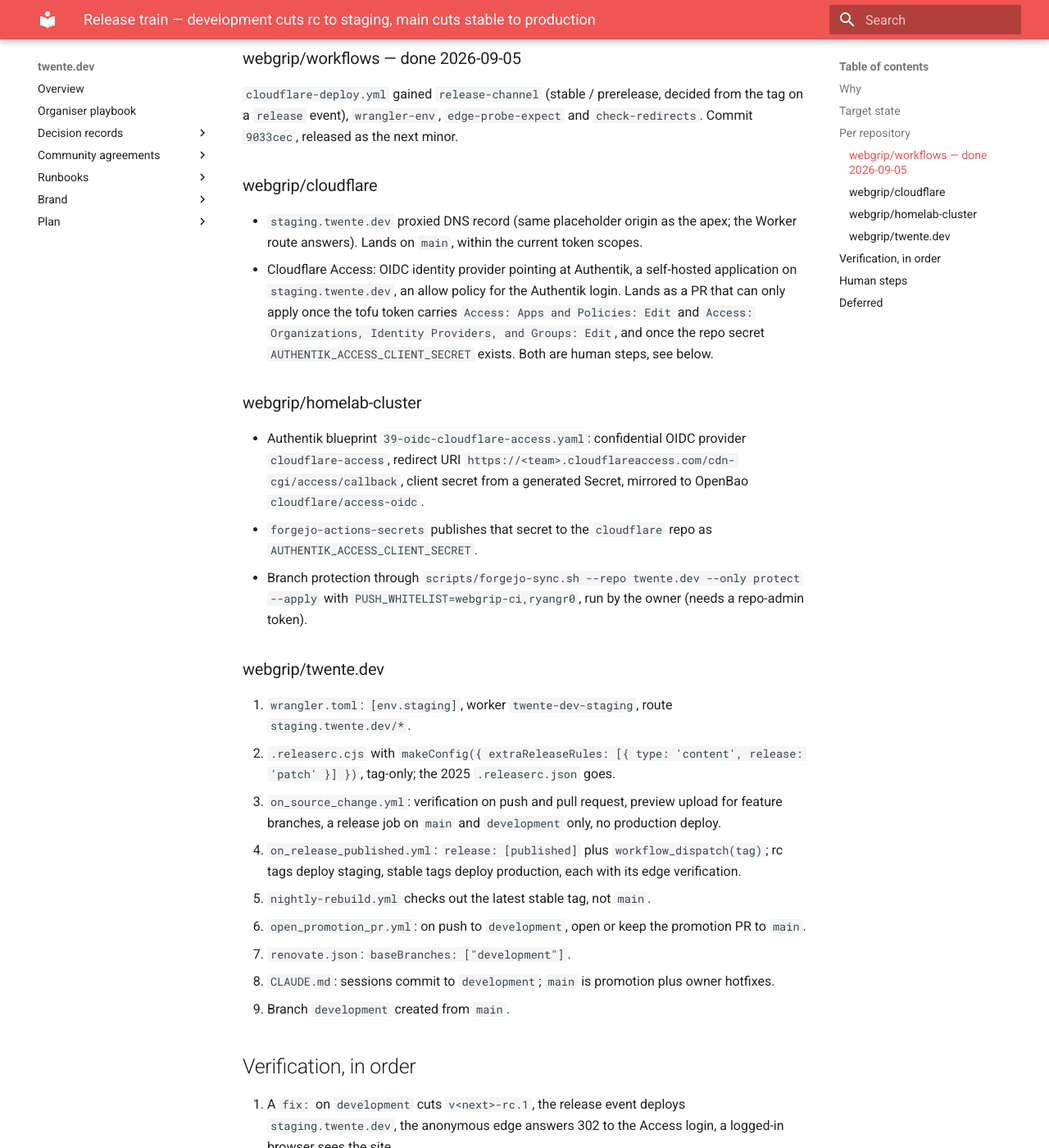
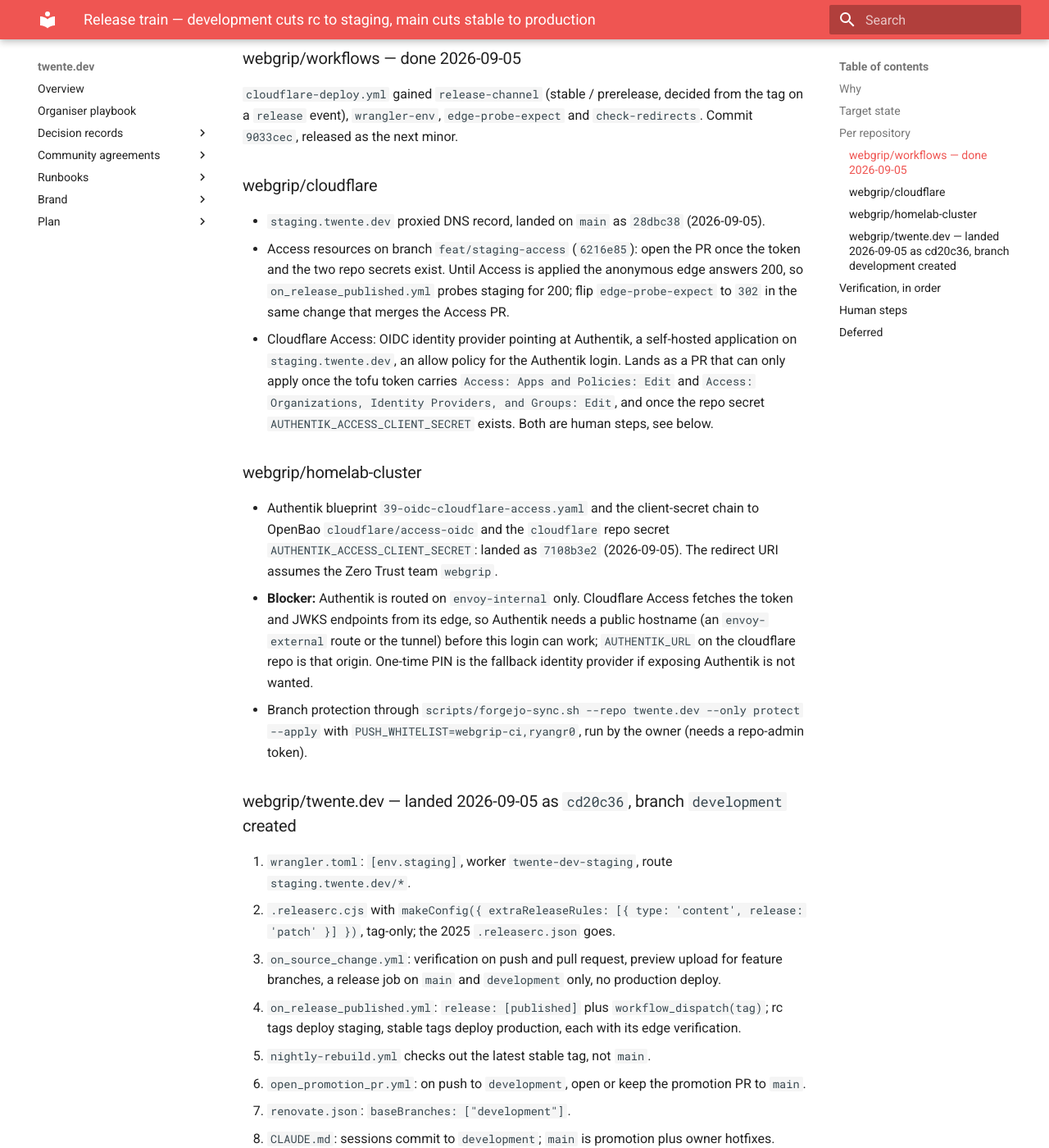
Before and after one commit to webgrip/twente.dev, an MkDocs documentation site: the page built from docs/plan/release-train.md, in a window 1280 px wide and 1400 px high, scrolled down 1140 px. Shown: the whole window at 82% size. Built offline with MkDocs 1.6.1 and Material for MkDocs 9.7.7, drawn with Linux system fonts in a browser that asks for light colours; some of the changed text lies outside the part shown.

Commit message:
docs(release): stand van de uitrol, de Authentik-blokkade en de staging-probe
Co-Authored-By: Claude Fable 5.1 <noreply@anthropic.com>

```diff
--- a/docs/plan/release-train.md
+++ b/docs/plan/release-train.md
@@ -33,8 +33,11 @@ released as the next minor.
 
 ### webgrip/cloudflare
 
-- `staging.twente.dev` proxied DNS record (same placeholder origin as the apex; the Worker route
-  answers). Lands on `main`, within the current token scopes.
+- `staging.twente.dev` proxied DNS record, landed on `main` as `28dbc38` (2026-09-05).
+- Access resources on branch `feat/staging-access` (`6216e85`): open the PR once the token and the
+  two repo secrets exist. Until Access is applied the anonymous edge answers 200, so
+  `on_release_published.yml` probes staging for 200; flip `edge-probe-expect` to `302` in the same
+  change that merges the Access PR.
 - Cloudflare Access: OIDC identity provider pointing at Authentik, a self-hosted application on
   `staging.twente.dev`, an allow policy for the Authentik login. Lands as a PR that can only apply
   once the tofu token carries `Access: Apps and Policies: Edit` and
@@ -43,15 +46,17 @@ released as the next minor.
 
 ### webgrip/homelab-cluster
 
-- Authentik blueprint `39-oidc-cloudflare-access.yaml`: confidential OIDC provider `cloudflare-access`,
-  redirect URI `https://<team>.cloudflareaccess.com/cdn-cgi/access/callback`, client secret from a
-  generated Secret, mirrored to OpenBao `cloudflare/access-oidc`.
-- `forgejo-actions-secrets` publishes that secret to the `cloudflare` repo as
-  `AUTHENTIK_ACCESS_CLIENT_SECRET`.
+- Authentik blueprint `39-oidc-cloudflare-access.yaml` and the client-secret chain to OpenBao
+  `cloudflare/access-oidc` and the `cloudflare` repo secret `AUTHENTIK_ACCESS_CLIENT_SECRET`:
+  landed as `7108b3e2` (2026-09-05). The redirect URI assumes the Zero Trust team `webgrip`.
+- **Blocker:** Authentik is routed on `envoy-internal` only. Cloudflare Access fetches the token and
+  JWKS endpoints from its edge, so Authentik needs a public hostname (an `envoy-external` route or
+  the tunnel) before this login can work; `AUTHENTIK_URL` on the cloudflare repo is that origin.
+  One-time PIN is the fallback identity provider if exposing Authentik is not wanted.
 - Branch protection through `scripts/forgejo-sync.sh --repo twente.dev --only protect --apply`
   with `PUSH_WHITELIST=webgrip-ci,ryangr0`, run by the owner (needs a repo-admin token).
 
-### webgrip/twente.dev
+### webgrip/twente.dev — landed 2026-09-05 as `cd20c36`, branch `development` created
 
 1. `wrangler.toml`: `[env.staging]`, worker `twente-dev-staging`, route `staging.twente.dev/*`.
 2. `.releaserc.cjs` with `makeConfig({ extraReleaseRules: [{ type: 'content', release: 'patch' }] })`,
@@ -79,12 +84,14 @@ released as the next minor.
 
 ## Human steps
 
-| Step                                                                      | Why a human                                  |
-| ------------------------------------------------------------------------- | -------------------------------------------- |
-| Extend the `forgejo-ci-tofu` token with the two Access permission groups  | Cloudflare token policies are dashboard-only |
-| Confirm the Zero Trust team name used in the Authentik redirect URI       | not readable without an Access-scoped token  |
-| Run the `forgejo-sync.sh … --only protect --apply` command for twente.dev | needs a Forgejo admin token                  |
-| Merge the cloudflare Access PR once the plan is clean                     | first apply of a new resource family         |
+| Step                                                                               | Why a human                                       |
+| ---------------------------------------------------------------------------------- | ------------------------------------------------- |
+| Extend the `forgejo-ci-tofu` token with the two Access permission groups           | Cloudflare token policies are dashboard-only      |
+| Confirm the Zero Trust team name used in the Authentik redirect URI                | not readable without an Access-scoped token       |
+| Decide how Authentik becomes reachable from the internet, then set `AUTHENTIK_URL` | exposing the identity provider is a security call |
+| Open the PR for `feat/staging-access` in the cloudflare repo                       | sessions hold no token that may open PRs          |
+| Run the `forgejo-sync.sh … --only protect --apply` command for twente.dev          | needs a Forgejo admin token                       |
+| Merge the cloudflare Access PR once the plan is clean                              | first apply of a new resource family              |
 
 ## Deferred
 
```
